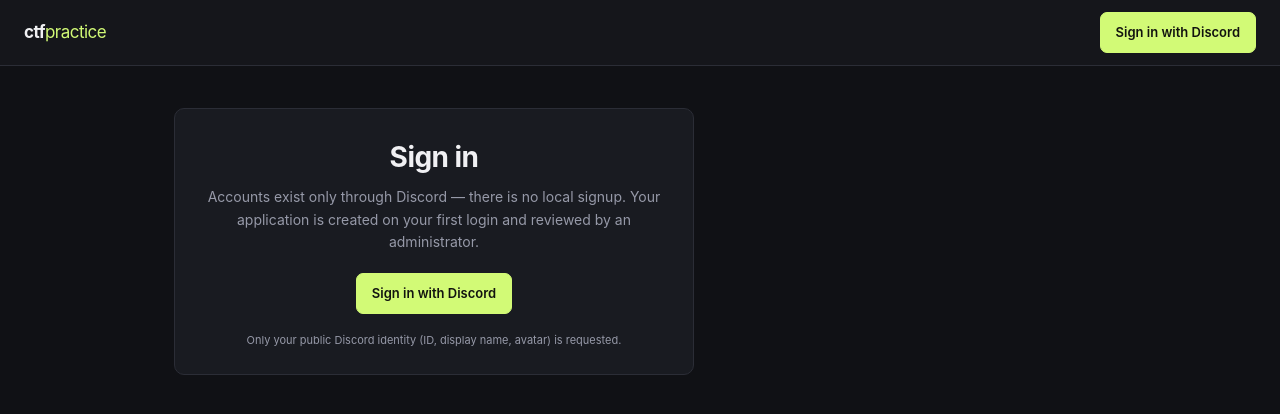
After one commit to dkienenb/ctf-website, a Django app: template portal/templates/account/login.html in a window 1280 px wide. The commit adds this page. Shown: the top 414 px of the page. Run offline with Django 5.2, Linux system fonts and the light colour scheme; the template is opened without the code that fills it, so the values that code supplies are empty.

Commit message:
Theme allauth account pages: styled sign-in and Discord hand-off, no signup copy

```diff
--- a/portal/static/css/portal.css
+++ b/portal/static/css/portal.css
@@ -37,6 +37,8 @@ button:focus-visible, a:focus-visible, input:focus-visible, select:focus-visible
 .btn.danger { color: var(--danger); border-color: #e8908c55; }
 .button-row { display: flex; gap: 8px; flex-wrap: wrap; }
 .stack-form { display: flex; flex-direction: column; gap: 10px; max-width: 560px; }
+.auth-card { max-width: 520px; margin: 70px auto; text-align: center; }
+.auth-card .btn { margin: 14px 0; }
 .btn.small { min-height: 32px; padding: 5px 10px; font-size: 12px; }
 .btn:hover { filter: brightness(1.08); }
 
--- /dev/null
+++ b/portal/templates/account/login.html
@@ -0,0 +1,10 @@
+{% extends "base.html" %}
+{% block title %}Sign in — CTF Practice{% endblock %}
+{% block content %}
+<div class="auth-card panel">
+  <h1>Sign in</h1>
+  <p class="muted">Accounts exist only through Discord — there is no local signup. Your application is created on your first login and reviewed by an administrator.</p>
+  <a class="btn primary" href="{% url 'discord_login' %}">Sign in with Discord</a>
+  <p class="muted small">Only your public Discord identity (ID, display name, avatar) is requested.</p>
+</div>
+{% endblock %}
```
Also changed, not shown: portal/templates/socialaccount/login.html (added, +12 -0 lines).
